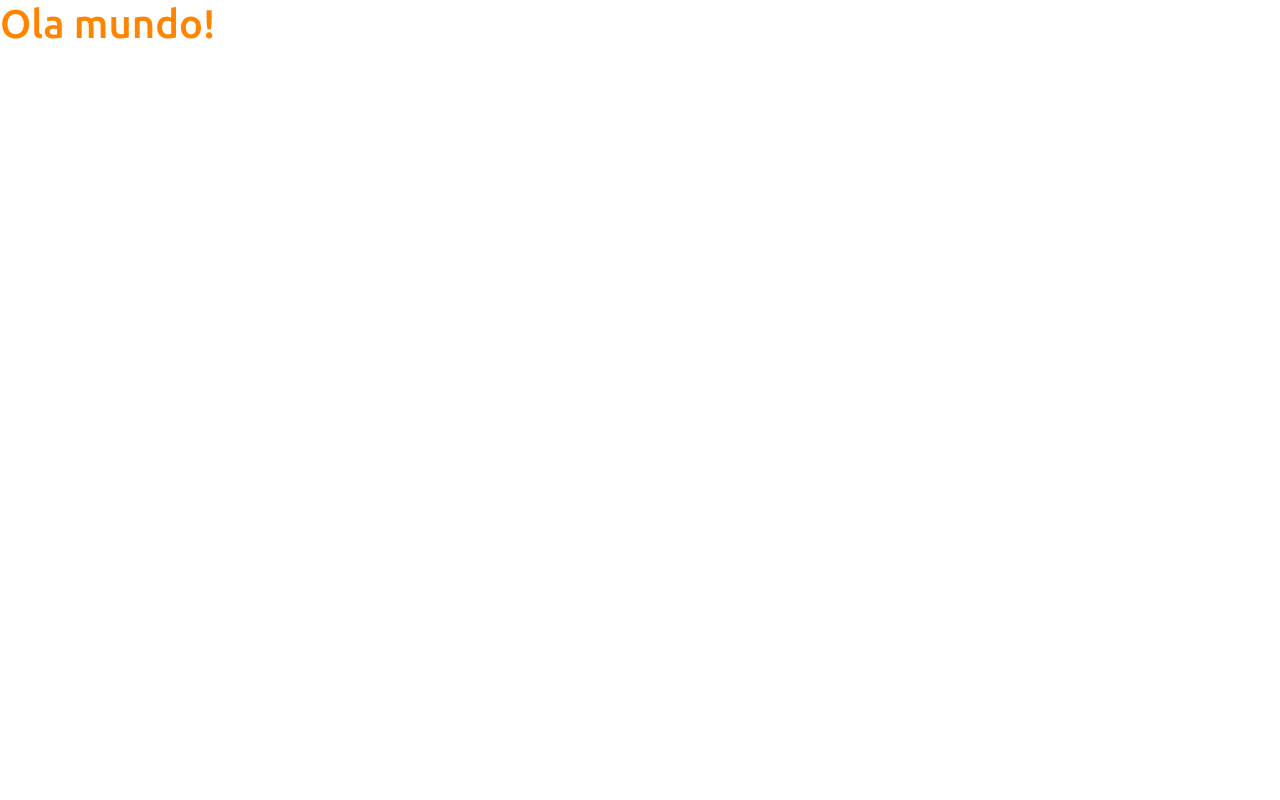
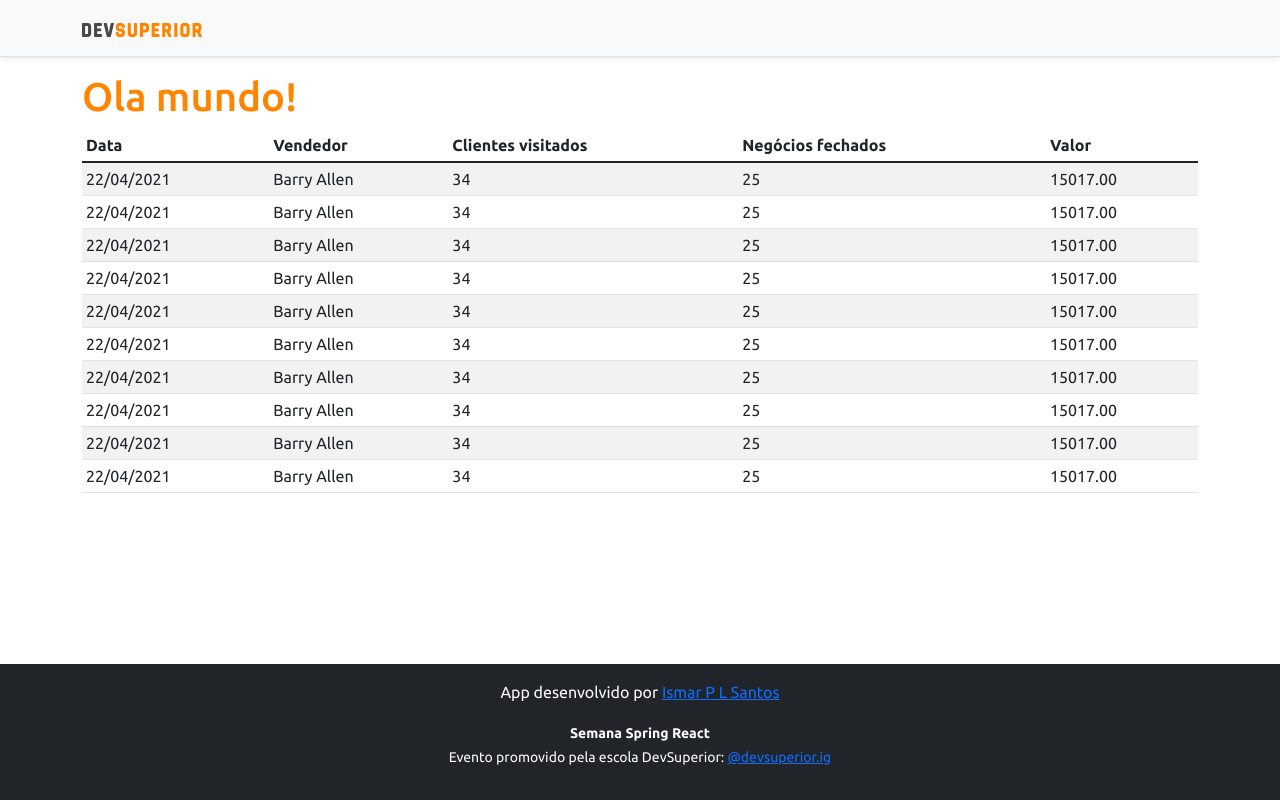
Before and after one commit to ismarprobst/projeto-sds4, a React (Create React App) app in the folder frontend/: page / in a window 1280 px wide. Built offline with nearby package versions, Linux system fonts and the light colour scheme.

Commit message:
basic static components

```diff
--- a/frontend/src/App.tsx
+++ b/frontend/src/App.tsx
@@ -1,6 +1,17 @@
+import DataTable from "components/DataTable";
+import Footer from "components/footer";
+import NavBar from "components/navbar";
+
 function App() {
   return (
-    <h1 className="text-primary">Ola mundo!</h1>
+    <>
+      <NavBar/>
+      <div className="container">
+        <h1 className="text-primary">Ola mundo!</h1>
+        <DataTable/>
+      </div>
+      <Footer/>
+    </>
   );
 }
 
--- /dev/null
+++ b/frontend/src/components/DataTable/index.tsx
@@ -0,0 +1,91 @@
+function DataTable() {
+  return (
+    <div className="table-responsive">
+      <table className="table table-striped table-sm">
+        <thead>
+          <tr>
+            <th>Data</th>
+            <th>Vendedor</th>
+            <th>Clientes visitados</th>
+            <th>Negócios fechados</th>
+            <th>Valor</th>
+          </tr>
+        </thead>
+        <tbody>
+          <tr>
+            <td>22/04/2021</td>
+            <td>Barry Allen</td>
+            <td>34</td>
+            <td>25</td>
+            <td>15017.00</td>
+          </tr>
+          <tr>
+            <td>22/04/2021</td>
+            <td>Barry Allen</td>
+            <td>34</td>
+            <td>25</td>
+            <td>15017.00</td>
+          </tr>
+          <tr>
+            <td>22/04/2021</td>
+            <td>Barry Allen</td>
+            <td>34</td>
+            <td>25</td>
+            <td>15017.00</td>
+          </tr>
+          <tr>
+            <td>22/04/2021</td>
+            <td>Barry Allen</td>
+            <td>34</td>
+            <td>25</td>
+            <td>15017.00</td>
+          </tr>
+          <tr>
+            <td>22/04/2021</td>
+            <td>Barry Allen</td>
+            <td>34</td>
+            <td>25</td>
+            <td>15017.00</td>
+          </tr>
+          <tr>
+            <td>22/04/2021</td>
+            <td>Barry Allen</td>
+            <td>34</td>
+            <td>25</td>
+            <td>15017.00</td>
+          </tr>
+          <tr>
+            <td>22/04/2021</td>
+            <td>Barry Allen</td>
+            <td>34</td>
+            <td>25</td>
+            <td>15017.00</td>
+          </tr>
+          <tr>
+            <td>22/04/2021</td>
+            <td>Barry Allen</td>
+            <td>34</td>
+            <td>25</td>
+            <td>15017.00</td>
+          </tr>
+          <tr>
+            <td>22/04/2021</td>
+            <td>Barry Allen</td>
+            <td>34</td>
+            <td>25</td>
+            <td>15017.00</td>
+          </tr>
+          <tr>
+            <td>22/04/2021</td>
+            <td>Barry Allen</td>
+            <td>34</td>
+            <td>25</td>
+            <td>15017.00</td>
+          </tr>
+        </tbody>
+      </table>
+    </div>
+  );
+}
+
+export default DataTable;
--- /dev/null
+++ b/frontend/src/components/footer/index.tsx
@@ -0,0 +1,30 @@
+function Footer() {
+  return (
+    <footer className="footer mt-auto py-3 bg-dark">
+      <div className="container">
+        <p className="text-light">
+          App desenvolvido por{" "}
+          <a href="https://github.com/ismarps" target="_blank" rel="noreferrer">
+            Ismar P L Santos
+          </a>
+        </p>
+        <p className="text-light">
+          <small>
+            <strong>Semana Spring React</strong>
+            <br />
+            Evento promovido pela escola DevSuperior:{" "}
+            <a
+              href="https://instagram.com/devsuperior.ig"
+              target="_blank"
+              rel="noreferrer"
+            >
+              @devsuperior.ig
+            </a>
+          </small>
+        </p>
+      </div>
+    </footer>
+  );
+}
+
+export default Footer;
--- /dev/null
+++ b/frontend/src/components/navbar/index.tsx
@@ -0,0 +1,15 @@
+import ImgDsDark from 'assets/img/ds-dark.svg';
+
+function NavBar() {
+  return (
+    <div className="d-flex flex-column flex-md-row align-items-center p-3 px-md-4 mb-3 bg-light border-bottom shadow-sm">
+      <div className="container">
+        <nav className="my-2 my-md-0 mr-md-3">
+          <img src={ImgDsDark} alt="DevSuperior" width="120" />
+        </nav>
+      </div>
+    </div>
+  );
+}
+
+export default NavBar;
```
Also changed, not shown: frontend/src/assets/img/ds-dark.svg (added).
